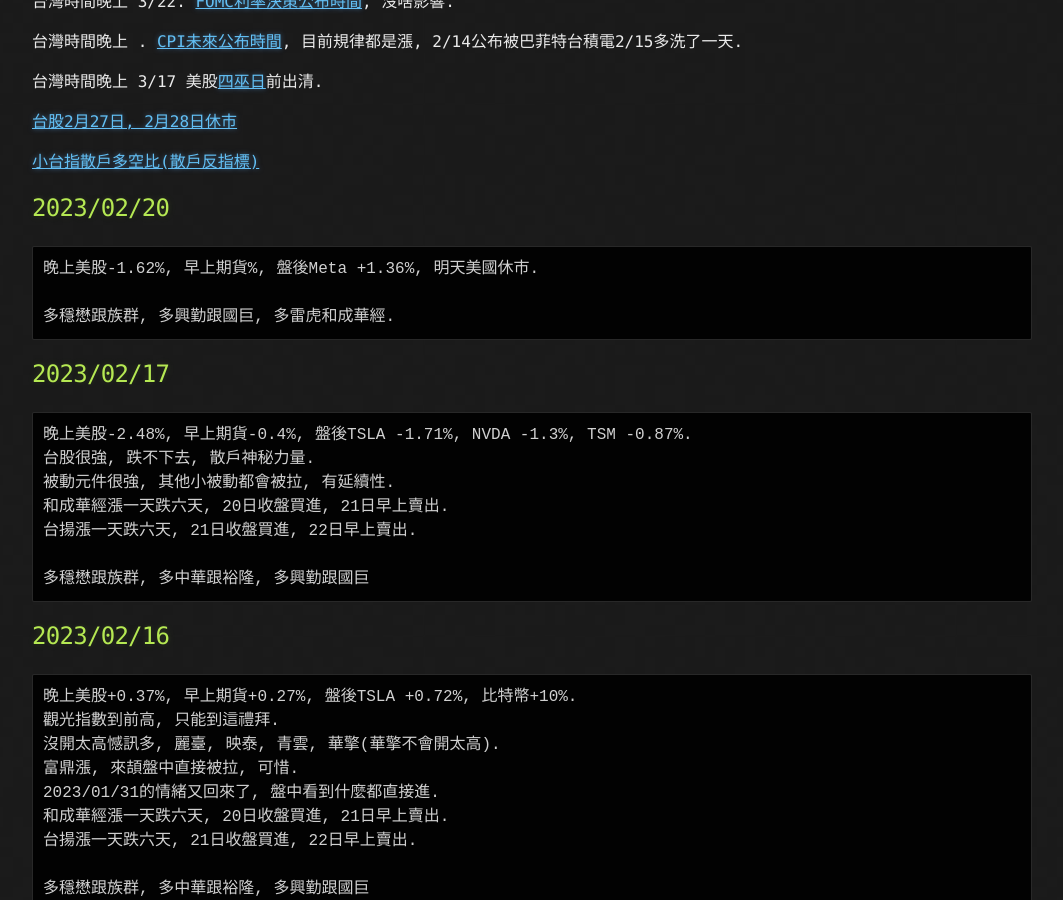
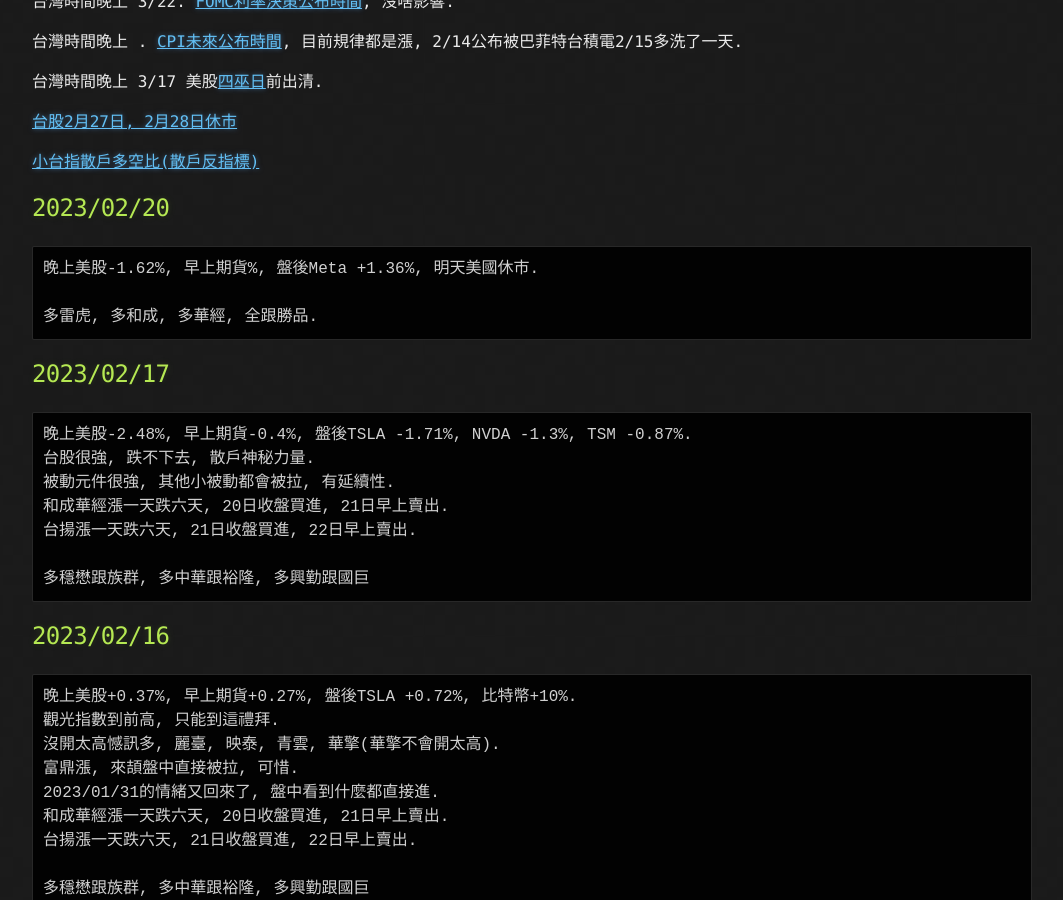
Before and after one commit to lepg5487/Stock_God, a Jekyll site: the page built from index.md, in a window 1280 px wide and 900 px high, scrolled down 428 px. Shown: the whole window, without its empty margins (108-1171 px from the left). Built offline with Jekyll 4.4.1, drawn with Linux system fonts in a browser that asks for light colours; our own code applies the rules of GitHub Pages for plain Markdown files.

Commit message:
Update index.md

````diff
--- a/index.md
+++ b/index.md
@@ -24,7 +24,7 @@ layout: testlayouts
 ```
 晚上美股-1.62%, 早上期貨%, 盤後Meta +1.36%, 明天美國休市.
 
-多穩懋跟族群, 多興勤跟國巨, 多雷虎和成華經.
+多雷虎, 多和成, 多華經, 全跟勝品.
 ```
 
 ## 2023/02/17
````
